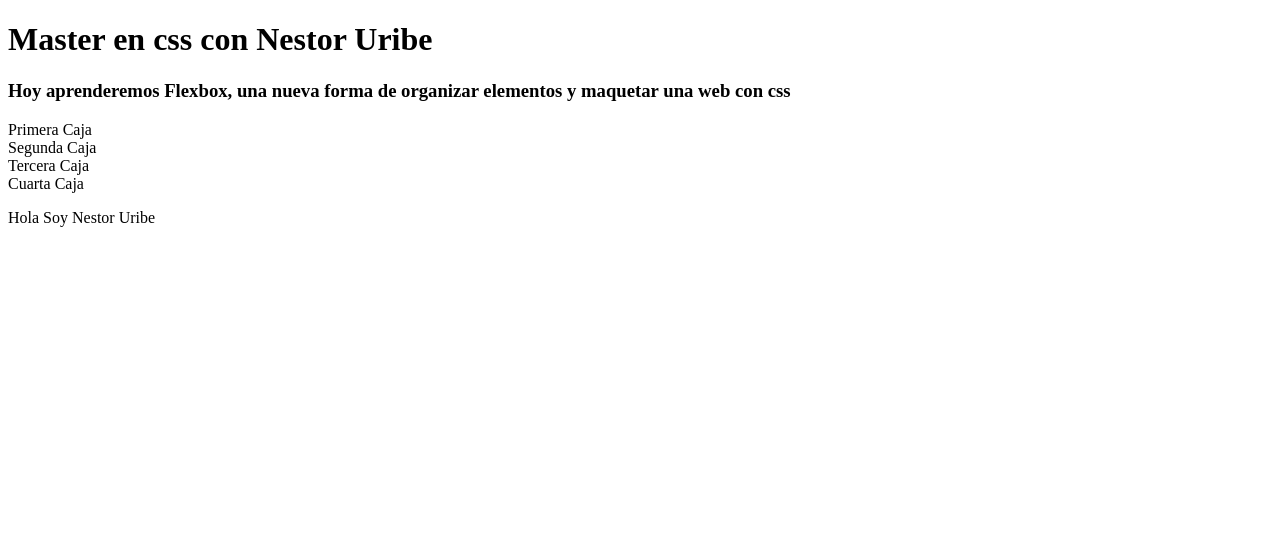
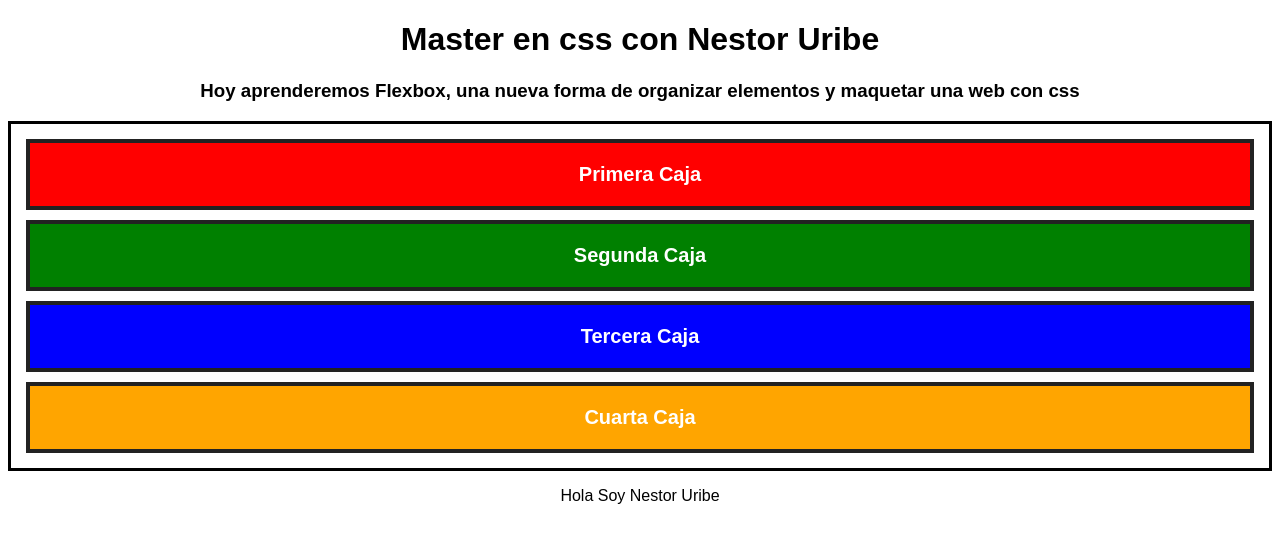
Before and after one commit to Nuribe92/SASS, a plain HTML site: page aprendiendo-flexbox/index.html in a window 1280 px wide. Drawn offline with Linux system fonts and the light colour scheme.

Commit message:
boxes styles

```diff
--- a/aprendiendo-flexbox/styles.css
+++ b/aprendiendo-flexbox/styles.css
@@ -1,3 +1,31 @@
 body{
+    font-family: Arial, Helvetica, sans-serif;
+    text-align: center;
+}
+#layout{
+    border: 3px solid black;
+    padding: 5px;
 
 }
+.caja{
+    font-size: 20px;
+    font-weight: bold;
+    text-align: center;
+    color: white;
+    padding: 20px;
+    border: 4px solid #222;
+    margin: 10px;
+    background: gray ;
+}
+.red{
+    background: red;
+}
+.green{
+    background: green;
+}
+.blue{
+    background: blue;
+}
+.orange{
+    background: orange;
+}
```
